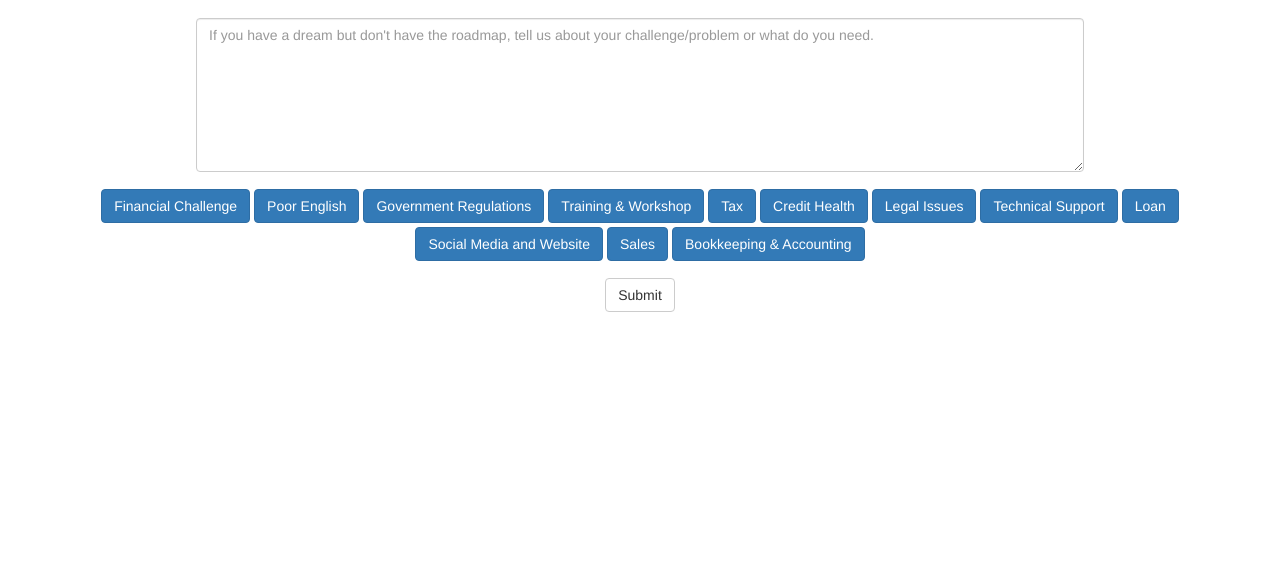
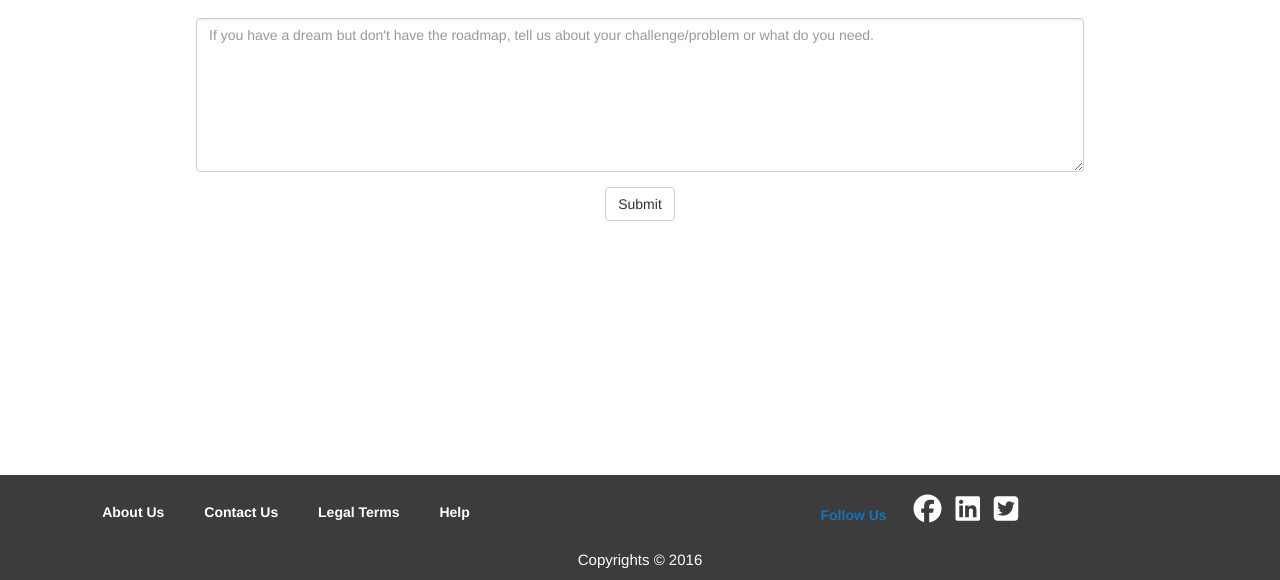
Before and after one commit to Opportunity-Hack-San-Jose-2016/Repo-11, a Flask app: page / in a window 1280 px wide. Shown: the part 220-800 px from the top of the page. Run offline with Flask 2, Linux system fonts and the light colour scheme; some libraries are stand-ins or nearby versions.

Commit message:
add footer in index.html

```diff
--- a/centroLavaApp/static/css/starter-template.css
+++ b/centroLavaApp/static/css/starter-template.css
@@ -55,3 +55,11 @@ footer .progress {
 	width: 80%;
   margin: auto;
 }
+
+.list-inline{
+	margin-bottom: 0px;
+}
+
+footer .row{
+	padding: 20px 20px 0px 20px;
+}
--- a/centroLavaApp/static/js/index.js
+++ b/centroLavaApp/static/js/index.js
@@ -1,5 +1,5 @@
 $( document ).ready(function() {
-    generateButtonTags();
+/*     generateButtonTags(); */
 });
 
 function generateButtonTags(){
--- a/centroLavaApp/static/js/question.js
+++ b/centroLavaApp/static/js/question.js
@@ -65,6 +65,9 @@ function setQuestionForm(data) {
 	$(".progress-bar").animate({
     width: "{0}%".format(progressBarWidth)
   }, 500);
+  if(progressBarWidth==100){
+	  addCompleteButt
+  }
 }
 
 function disablePreviousFormsAndRemoveSubmitButton() {
--- a/centroLavaApp/templates/index.html
+++ b/centroLavaApp/templates/index.html
@@ -68,12 +68,37 @@
       </div>
 
     </div><!-- /.container -->
-    <br />
+    <footer class="container-fluid footer" style="background-color: #3c3c3c ">
+       <div class="row">
+
+           <div class="col-md-6">
+               <ul class="list-unstyled list-inline col-md-offset-1">
+                   <li><a href="#" class="btn" style="color: white"><strong>About Us</strong></a> </li>
+                   <li><a href="#" class="btn" style="color: white"><strong>Contact Us</strong></a></li>
+                   <li><a href="#" class="btn" style="color: white"><strong>Legal Terms</strong></a></li>
+                   <li><a href="#" class="btn" style="color: white"><strong>Help</strong></a></li>
+               </ul>
+               <br/>
+           </div>
+           <div class="col-md-6 col-xs-12">
+               <ul class="list-unstyled list-inline col-md-offset-3">
+                   <li><a href="#" class="btn" style="color:#1872B7 "><strong>Follow Us</strong></a></li>
+                   <li><a href="https://www.facebook.com/CentroCommunityPartners" style="color: white;"><i class="fa fa-facebook-official fa-2x" aria-hidden="true"></i></a></li>
+                   <li><a href="https://www.linkedin.com/company/centro-community-partners" style="color: white"><i class="fa fa-linkedin-square fa-2x" aria-hidden="true"></i></a></li>
+                   <li><a href="#" style="color: white"><i class="fa fa-twitter-square fa-2x" aria-hidden="true"></i></a></li>
+               </ul>
+           </div>
+       </div>
+       <div class="container-fluid">
+           <p style="text-align: center;color: white;font-size:15px;">Copyrights © 2016</p>
+       </div>
+    </footer>
 
     <!-- Bootstrap core JavaScript
     ================================================== -->
     <!-- Placed at the end of the document so the pages load faster -->
     <script src="https://ajax.googleapis.com/ajax/libs/jquery/1.11.3/jquery.min.js"></script>
+    <script src="https://use.fontawesome.com/571e20969c.js"></script>
     <script src="static/js/utils.js"></script>
     <script src="static/js/index.js"></script>
     <script>window.jQuery || document.write('<script src="../../assets/js/vendor/jquery.min.js"><\/script>')</script>
```
